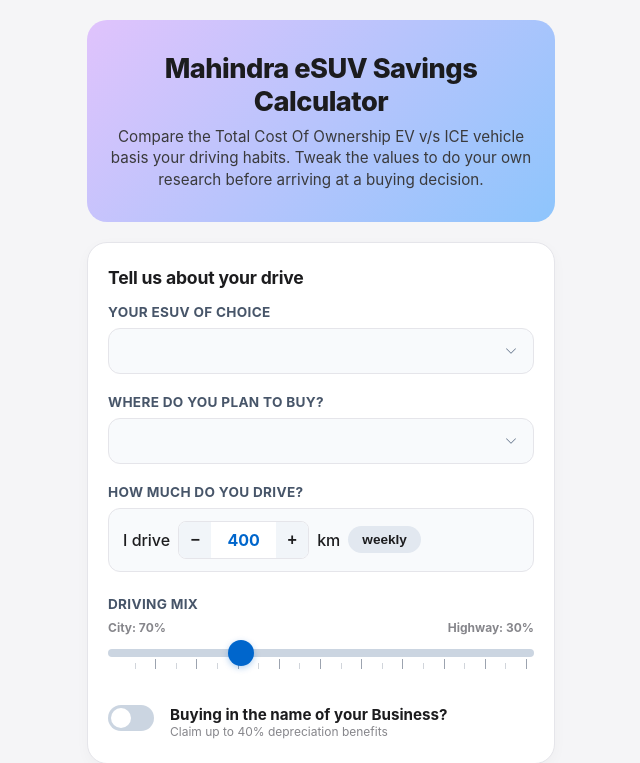
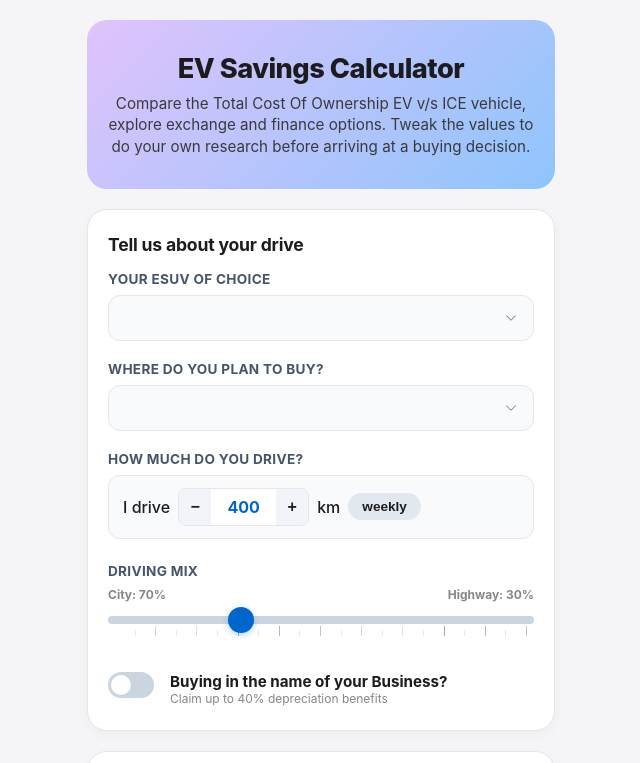
Before and after one commit to 7uvenucme/ev-savings-calculator, a plain HTML site: page index.html in a window 1280 px wide. Shown: the top 763 px of the page, without its empty margins (319-959 px from the left). Drawn offline with nearby package versions, Linux system fonts and the light colour scheme; no server answers.

Commit message:
color corrections, language fixes, and PDF generation improvements

```diff
--- a/index.html
+++ b/index.html
@@ -15,8 +15,8 @@
 <div id="pdfSnapshotTarget" class="app-container">
 
     <div class="gradient-header">
-        <h1>Mahindra eSUV Savings Calculator</h1>
-        <p class="subtitle">Compare the Total Cost Of Ownership EV v/s ICE vehicle basis your driving habits. Tweak the values to do your own research before arriving at a buying decision.</p>
+        <h1>EV Savings Calculator</h1>
+        <p class="subtitle">Compare the Total Cost Of Ownership EV v/s ICE vehicle, explore exchange and finance options. Tweak the values to do your own research before arriving at a buying decision.</p>
     </div>
 
     <div class="premium-card">
--- a/style.css
+++ b/style.css
@@ -80,8 +80,8 @@
 input[type="range"]:focus { outline: none; }
 input[type="range"]::-webkit-slider-runnable-track { width: 100%; height: 8px; background: #cbd5e1; border-radius: 4px; }
 input[type="range"]::-webkit-slider-thumb { height: 26px; width: 26px; border-radius: 50%; background: var(--accent-blue); box-shadow: 0 2px 6px rgba(0,102,204,0.3); cursor: pointer; -webkit-appearance: none; margin-top: -9px; position: relative; z-index: 3; }
-.slider-teeth { position: absolute; width: calc(100% - 14px); height: 6px; bottom: 12px; left: 7px; background: repeating-linear-gradient(to right, transparent, transparent calc(5% - 1px), #d1d5db calc(5% - 1px), #d1d5db 5%); z-index: 1; pointer-events: none; }
-.slider-teeth::after { content: ''; position: absolute; width: 100%; height: 10px; bottom: 0; left: 0; background: repeating-linear-gradient(to right, transparent, transparent calc(10% - 1px), #9ca3af calc(10% - 1px), #9ca3af 10%); }
+.slider-teeth { position: absolute; width: calc(100% - 14px); height: 6px; bottom: 12px; left: 7px; background: repeating-linear-gradient(to right, transparent, transparent calc(5% - 1px), #e1e5eb calc(5% - 1px), #e8ecf1 5%); z-index: 1; pointer-events: none; }
+.slider-teeth::after { content: ''; position: absolute; width: 100%; height: 10px; bottom: 0; left: 0; background: repeating-linear-gradient(to right, transparent, transparent calc(10% - 1px), #e7e9ee calc(10% - 1px), #9ca3af 10%); }
 
 /* INSIDE-BOX ARROWS */
 .stepper-input-wrapper { position: relative; display: flex; align-items: center; width: 100%; }
```
